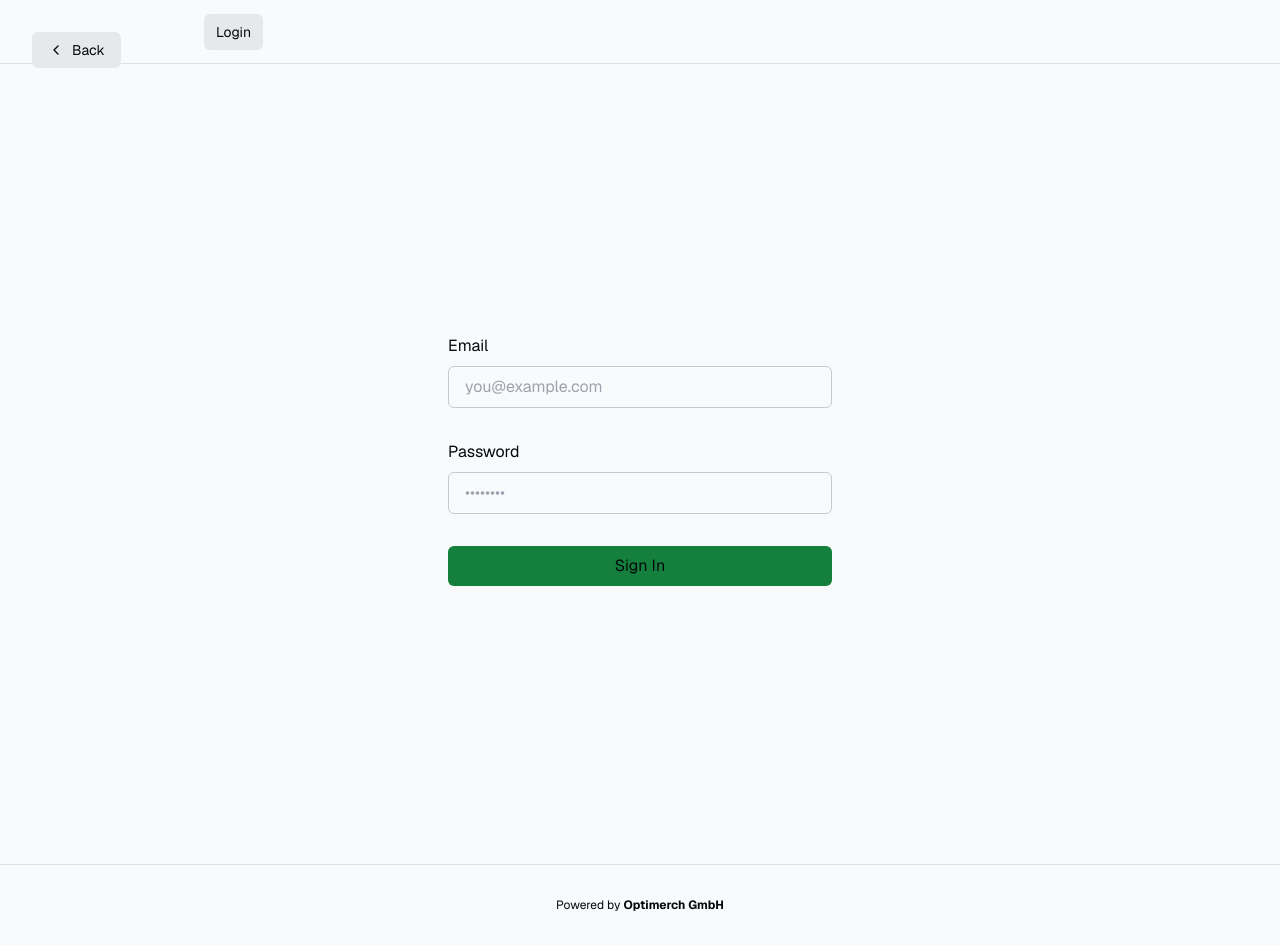
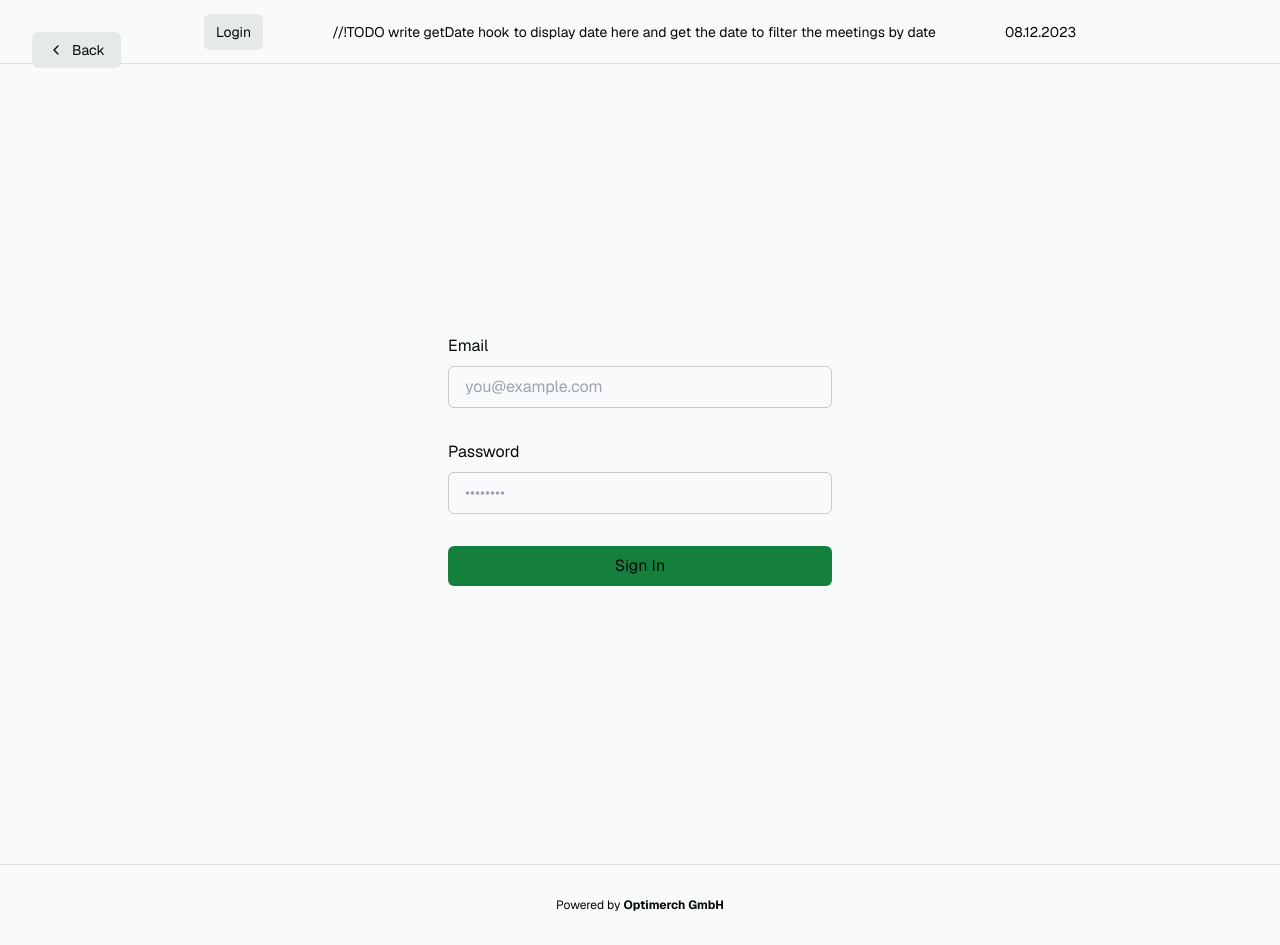
Before and after one commit to KrokoNinja/optimerch-room-booking, a Next.js app: page /login in a window 1280 px wide. Built offline with nearby package versions, Linux system fonts and the light colour scheme; no server answers.

Commit message:
add the date in the top-right corner

```diff
--- a/app/layout.tsx
+++ b/app/layout.tsx
@@ -35,6 +35,8 @@ export default function RootLayout({
       <nav className="w-full flex justify-center border-b border-b-foreground/10 h-16">
 				<div className="w-full max-w-4xl flex justify-between items-center p-3 text-sm">
 					<AuthButton />
+          //!TODO write getDate hook to display date here and get the date to filter the meetings by date
+          <p>{new Date().getDate().toString().padStart(2, "0")}.{(new Date().getMonth() + 1).toString().padStart(2, "0")}.{new Date().getFullYear().toString()}</p>
 				</div>
 			</nav>
         <main className="min-h-screen flex flex-col items-center">
```
